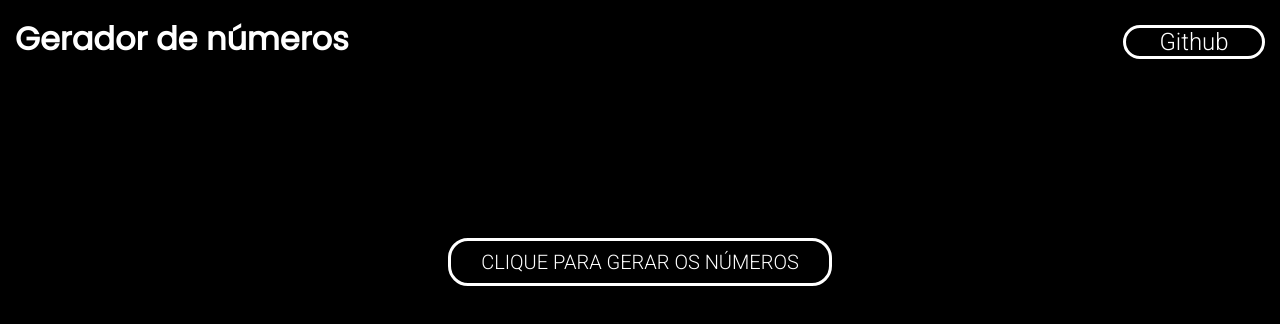
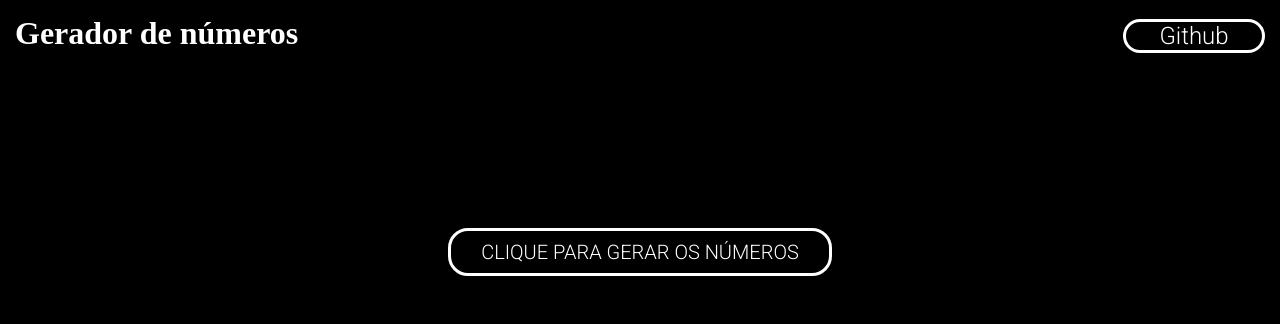
Before and after one commit to notedu/generator-number, a plain HTML site: page index.html in a window 1280 px wide. Drawn offline with Linux system fonts and the light colour scheme.

Commit message:
Add var in <h1> - line 23

```diff
--- a/index.html
+++ b/index.html
@@ -20,7 +20,7 @@
     <body>
         <header>
             <button id="bgithub" style="font-size: 24px;">Github</button>
-            <h1 style="font-family: 'Poppins', sans-serif;">Gerador de números</h1>
+            <h1 style="font-family: var(--font-header);">Gerador de números</h1>
         </header>
         <section>
             <button id="bgenerator">CLIQUE PARA GERAR OS NÚMEROS</button>
```
